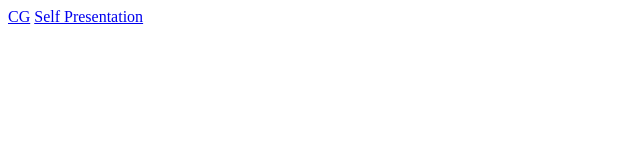
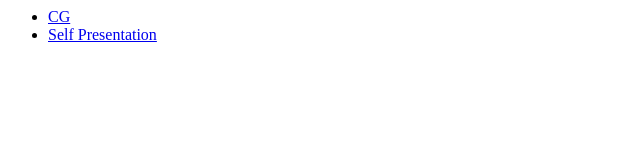
Before and after one commit to eriktronkos/eriktronkos.github.io, a plain HTML site: page index.html in a window 1280 px wide. Shown: the whole page, without its empty margins (0-640 px from the left). Drawn offline with Linux system fonts and the light colour scheme.

Commit message:
ajustes index

```diff
--- a/index.html
+++ b/index.html
@@ -3,7 +3,12 @@
 <title>Erik Tronkos</title>
 </head>
 <body>
+<ul>
+<li>
 <a href="/cg">CG</a>
+</li>
+<li>
 <a href="/self-presentation">Self Presentation</a>
+</li>
 </body>
 </html>
```
